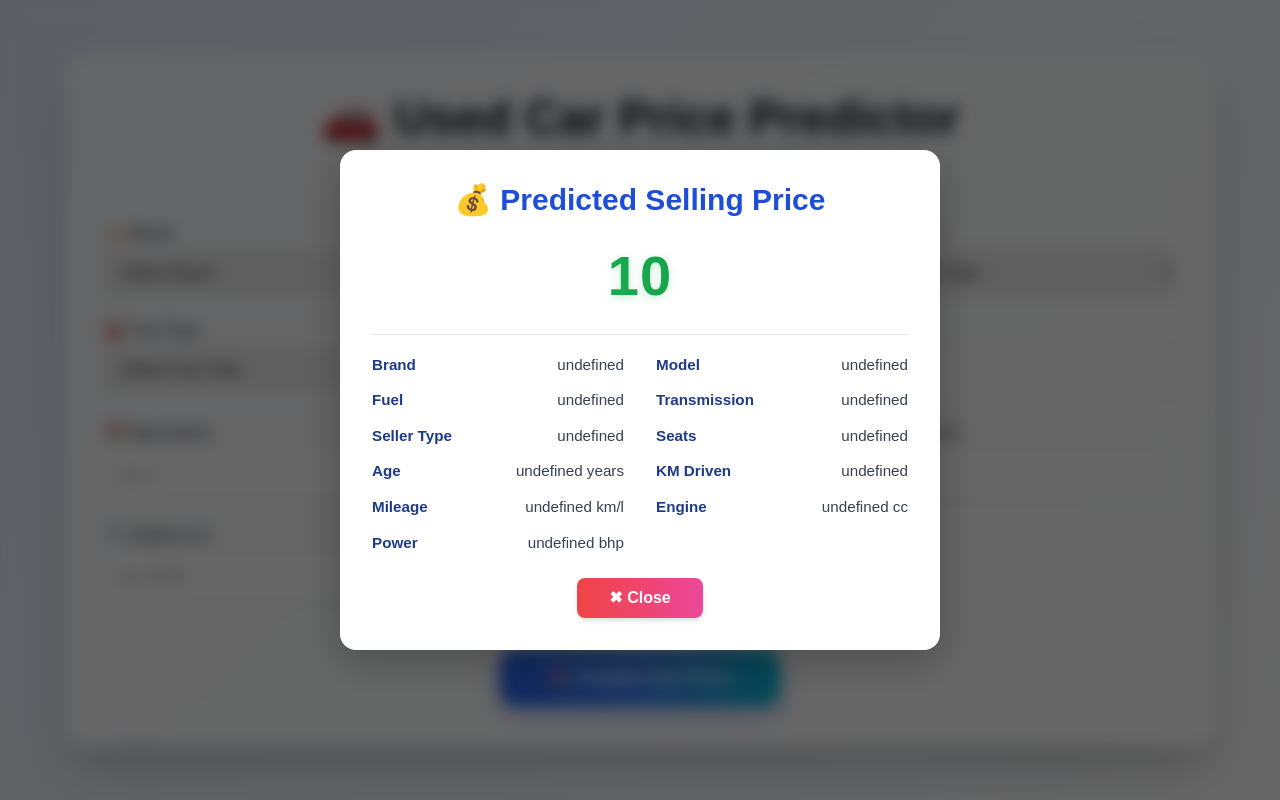
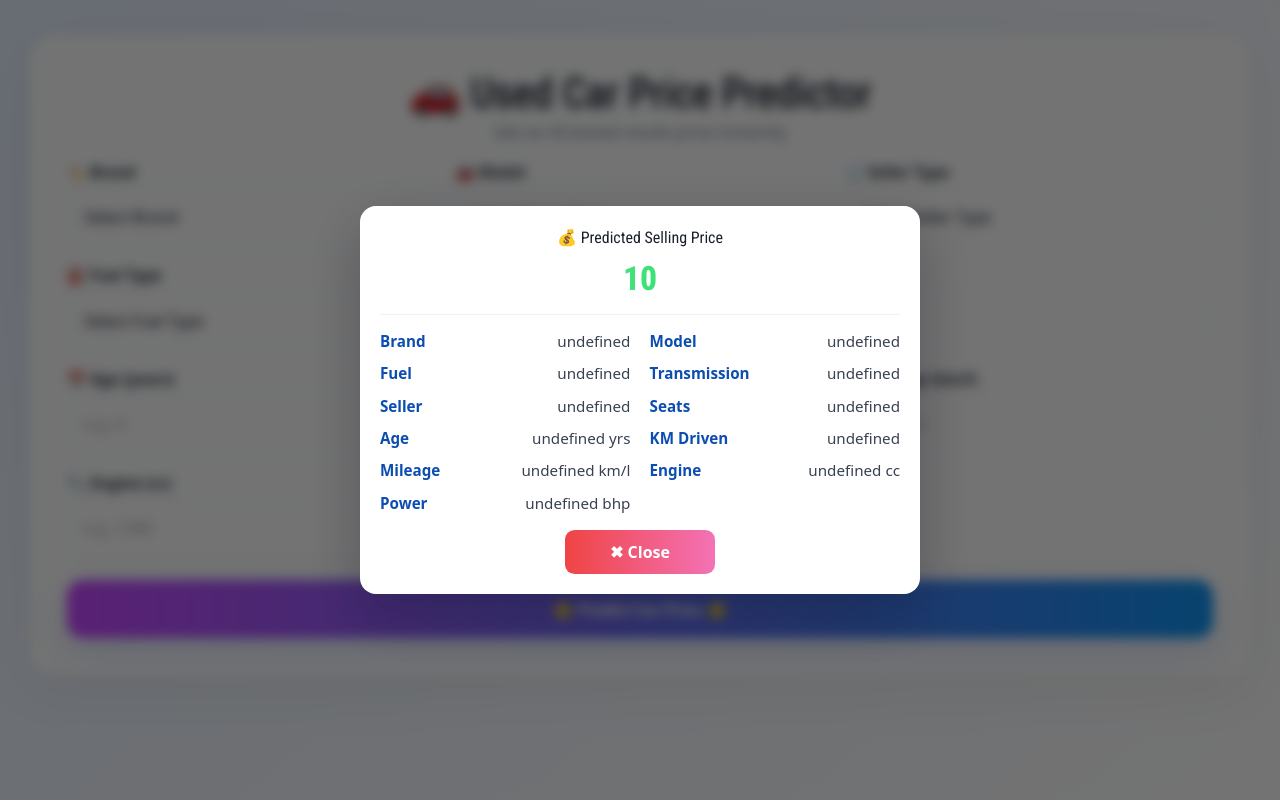
Before and after one commit to NirmalPatel-02/UsedCarPricePredict, a FastAPI app: template templates/index.html in a window 1280 px wide. Run offline with FastAPI, Linux system fonts and the light colour scheme; the template is opened without the code that fills it: most values are stand-ins (such as "Sample title", 1, 10 or a date in 2020).

Commit message:
Final Changes

```diff
--- a/templates/index.html
+++ b/templates/index.html
@@ -2,107 +2,177 @@
 <html lang="en">
 <head>
   <meta charset="UTF-8" />
+  <meta name="viewport" content="width=device-width, initial-scale=1.0"/>
   <title>🚗 Used Car Price Predictor</title>
   <link href="https://cdn.jsdelivr.net/npm/tailwindcss@2.2.19/dist/tailwind.min.css" rel="stylesheet" />
-  <link rel="stylesheet" href="/static/style.css" />
+  <link rel="preconnect" href="https://fonts.googleapis.com">
+  <link rel="preconnect" href="https://fonts.gstatic.com" crossorigin>
+  <link href="https://fonts.googleapis.com/css2?family=Roboto+Condensed:ital,wght@0,100..900;1,100..900&display=swap" rel="stylesheet">
   <style>
+    *, *::before, *::after { box-sizing: border-box; }
+    html, body { width: 100%; overflow-x: hidden; margin: 0; padding: 0; }
     body {
-      background: linear-gradient(135deg, #e6f0ff 0%, #ffffff 100%);
+      background: linear-gradient(135deg,#e6f0ff 0%,#ffffff 100%);
       min-height: 100vh;
-      font-family: 'Poppins', sans-serif;
-      overflow-x: hidden;
+      font-family: 'Poppins', system-ui, -apple-system, "Segoe UI", Roboto, "Helvetica Neue", Arial;
       color: #1a202c;
+      -webkit-font-smoothing:antialiased;
+      -moz-osx-font-smoothing:grayscale;
+    }
+
+    .page-wrap {
+      width: 100%;
+      padding: 2.2rem 1rem;
+      display:flex;
+      align-items:flex-start;
+      justify-content:center;
     }
 
     .glass-card {
-      background: rgba(255, 255, 255, 0.8);
-      backdrop-filter: blur(20px);
-      border: 1px solid rgba(255, 255, 255, 0.3);
-      transition: transform 0.3s ease, box-shadow 0.3s ease;
+      width: 100%;
+      max-width: 1220px;
+      background: rgba(255,255,255,0.94);
+      backdrop-filter: blur(12px);
+      border: 1px solid rgba(255,255,255,0.42);
+      border-radius: 1.5rem;
+      padding: 2.25rem;
+      box-shadow: 0 16px 60px rgba(6,10,24,0.06);
+      transition: transform .22s ease, box-shadow .22s ease;
+      box-sizing: border-box;
+      overflow: hidden;
     }
-    .glass-card:hover {
-      transform: scale(1.01);
-      box-shadow: 0 12px 40px rgba(0, 0, 0, 0.15);
+    .glass-card:hover { transform: translateY(-4px); }
+
+    h1 { margin:0 0 .35rem; font-size:2.6rem; color:#0f172a; line-height:1; }
+    p.lead { margin:0 0 1rem; color:#64748b; font-size:1.05rem; }
+
+    form {
+      width:100%;
+      display:grid;
+      grid-template-columns: 1fr;
+      gap: 1.25rem;
+      margin:0;
+      padding:0;
+      align-items:start;
     }
 
-    .modal {
-      display: none;
-      position: fixed;
-      inset: 0;
-      background: rgba(0, 0, 0, 0.6);
-      backdrop-filter: blur(8px);
-      justify-content: center;
-      align-items: center;
-      z-index: 50;
+    @media (min-width:640px) {
+      form { grid-template-columns: 1fr 1fr; }
     }
-    .modal-content {
-      background: white;
-      border-radius: 1rem;
-      padding: 2rem;
-      width: 90%;
-      max-width: 600px;
-      text-align: center;
-      box-shadow: 0 10px 40px rgba(0, 0, 0, 0.25);
-      animation: fadeInUp 0.5s ease;
+    @media (min-width:1024px) {
+      form { grid-template-columns: 1fr 1fr 1fr; }
     }
 
-    @keyframes fadeInUp {
-      from { opacity: 0; transform: translateY(40px); }
-      to { opacity: 1; transform: translateY(0); }
+    form > div { display:block; min-width:0; }
+
+    label {
+      display:block;
+      font-weight:600;
+      font-size:.95rem;
+      margin-bottom:.35rem;
+      color:#1f2937;
     }
 
-    .gradient-price {
-      font-size: 3.5rem;
-      font-weight: 800;
-      background: linear-gradient(90deg, #22c55e, #16a34a, #15803d);
-      -webkit-background-clip: text;
-      -webkit-text-fill-color: transparent;
-      letter-spacing: 1px;
-      text-shadow: 0 2px 10px rgba(34, 197, 94, 0.25);
+    input, select, textarea {
+      width:100%;
+      padding:.92rem 1rem;
+      font-size:1rem;
+      border-radius:.85rem;
+      border:1px solid #e6eaf0;
+      background: rgba(255,255,255,0.98);
+      outline:none;
+      color:#0f172a;
+    }
+    input::placeholder { color:#9ca3af; }
+    select { appearance:none; -webkit-appearance:none; -moz-appearance:none; }
+
+    input:focus, select:focus, textarea:focus {
+      border-color: #2563eb;
+      box-shadow: 0 10px 30px rgba(37,99,235,0.08);
     }
 
     .predict-btn {
-      background: linear-gradient(90deg, #2563eb, #3b82f6, #06b6d4);
-      color: white;
-      font-weight: 700;
-      font-size: 1.2rem;
-      padding: 0.9rem 3rem;
-      border-radius: 1rem;
-      box-shadow: 0 6px 20px rgba(37, 99, 235, 0.4);
-      transition: all 0.3s ease;
+      grid-column: 1 / -1;
+      margin-top: .25rem;
+      background: linear-gradient(90deg,#2563eb,#3b82f6,#06b6d4);
+      color:white;
+      font-weight:800;
+      padding:.98rem 1.25rem;
+      border-radius:1rem;
+      border:none;
+      cursor:pointer;
+      box-shadow: 0 12px 36px rgba(37,99,235,0.18);
+      transition: transform .12s ease, box-shadow .12s ease;
+      font-size:1.02rem;
+    }
+    .predict-btn:hover { transform: translateY(-3px); box-shadow: 0 18px 46px rgba(37,99,235,0.22); }
+
+    .modal {
+      display:none;
+      position:fixed;
+      inset:0;
+      background: rgba(0,0,0,0.55);
+      backdrop-filter: blur(6px);
+      align-items:center;
+      justify-content:center;
+      z-index:120;
+      padding:1rem;
+    }
+    .modal.open { display:flex; }
+    .modal-content {
+      width:100%;
+      max-width:560px;
+      background:#fff;
+      border-radius:1rem;
+      padding:1.25rem;
+      box-shadow: 0 20px 60px rgba(2,6,23,0.25);
+      box-sizing:border-box;
+      max-height: calc(100vh - 40px);
+      overflow-y: auto;
+    }
+    .modal-head {
+      display: flex;
+      justify-content: center;
+      align-items: center;
+      text-align: center;
     }
 
-    .predict-btn:hover {
-      transform: scale(1.07);
-      box-shadow: 0 10px 30px rgba(59, 130, 246, 0.5);
-      background: linear-gradient(90deg, #1d4ed8, #2563eb, #0284c7);
+    .modal-title {
+        font-weight: 700;
+        color: #0f172a;
+        text-align: center !important;
+        width: 100%;
+    }
+    .modal-close { background:transparent; border:none; font-size:1.3rem; cursor:pointer; color:#475569; }
+
+    .gradient-price {
+      font-weight:800;
+      font-size:2.1rem;
+      background: linear-gradient(270deg, #22c55e, #5aff94);
+      -webkit-background-clip:text;
+      -webkit-text-fill-color:transparent;
+      margin:.25rem 0 .6rem;
     }
 
     .details-grid {
-      display: grid;
-      grid-template-columns: 1fr 1fr;
-      gap: 0.8rem 2rem;
-      border-top: 1px solid #e5e7eb;
-      padding-top: 1.2rem;
-      text-align: left;
+      display:grid;
+      grid-template-columns:1fr 1fr;
+      gap:.6rem 1.2rem;
+      border-top: 1px solid #eef2f7;
+      padding-top:.9rem;
+      margin-top:.6rem;
     }
+    .details-grid p { margin:0; display:flex; justify-content:space-between; align-items:center; color:#374151; font-size:.95rem; }
+    .details-grid strong { color:#0b4db1; font-weight:600; margin-right:.5rem; }
 
-    .details-grid p {
-      font-size: 0.95rem;
-      color: #374151;
-      display: flex;
-      justify-content: space-between;
-    }
-
-    .details-grid strong {
-      color: #1e3a8a;
-      font-weight: 600;
-    }
-
-    @media (max-width: 600px) {
-      .details-grid {
-        grid-template-columns: 1fr;
-      }
+    @media (max-width:640px) {
+      .glass-card { padding:1.2rem; border-radius:1rem; }
+      h1 { font-size:1.6rem; margin-bottom:.35rem; }
+      p.lead { margin-bottom:.9rem; font-size:.98rem; }
+      .modal-content { padding:1rem; max-width:94%; }
+      .gradient-price { font-size:1.7rem; }
+      .details-grid { grid-template-columns:1fr; gap:.45rem; }
+      .predict-btn { padding:.9rem; font-size:1rem; border-radius:.9rem; }
     }
   </style>
 
@@ -110,154 +180,193 @@
     const brandModels = JSON.parse('{{ brand_model_map | safe }}');
 
     function updateModels() {
-      const brand = document.getElementById("brand").value;
-      const modelDropdown = document.getElementById("model_name");
-      modelDropdown.innerHTML = "";
-
-      const placeholder = document.createElement("option");
-      placeholder.value = "";
-      placeholder.textContent = brand ? "Select Model" : "Select Brand First";
+      const brand = document.getElementById('brand').value;
+      const modelDropdown = document.getElementById('model_name');
+      if (!modelDropdown) return;
+      modelDropdown.innerHTML = '';
+      const placeholder = document.createElement('option');
+      placeholder.value = '';
       placeholder.disabled = true;
       placeholder.selected = true;
+      placeholder.textContent = brand ? 'Select Model' : 'Select Brand First';
       modelDropdown.appendChild(placeholder);
 
       if (brand && brandModels[brand]) {
-        brandModels[brand].forEach(model => {
-          const option = document.createElement("option");
-          option.value = model;
-          option.textContent = model;
-          modelDropdown.appendChild(option);
+        brandModels[brand].forEach(m => {
+          const opt = document.createElement('option');
+          opt.value = m;
+          opt.textContent = m;
+          modelDropdown.appendChild(opt);
         });
       }
     }
 
     function openModal(details, price) {
-      const modal = document.getElementById("resultModal");
-      const detailList = document.getElementById("carDetails");
-      const priceText = document.getElementById("predictedPrice");
+      const modal = document.getElementById('resultModal');
+      const priceEl = document.getElementById('predictedPrice');
+      const detailsEl = document.getElementById('carDetails');
 
-      priceText.textContent = price;
-      detailList.innerHTML = `
+      priceEl.textContent = price;
+      detailsEl.innerHTML = `
         <div class="details-grid">
           <p><strong>Brand</strong><span>${details.brand}</span></p>
           <p><strong>Model</strong><span>${details.model_name}</span></p>
           <p><strong>Fuel</strong><span>${details.fuel_type}</span></p>
           <p><strong>Transmission</strong><span>${details.transmission}</span></p>
-          <p><strong>Seller Type</strong><span>${details.seller_type}</span></p>
+          <p><strong>Seller</strong><span>${details.seller_type}</span></p>
           <p><strong>Seats</strong><span>${details.seats}</span></p>
-          <p><strong>Age</strong><span>${details.vehicle_age} years</span></p>
+          <p><strong>Age</strong><span>${details.vehicle_age} yrs</span></p>
           <p><strong>KM Driven</strong><span>${details.km_driven}</span></p>
           <p><strong>Mileage</strong><span>${details.mileage} km/l</span></p>
           <p><strong>Engine</strong><span>${details.engine} cc</span></p>
           <p><strong>Power</strong><span>${details.max_power} bhp</span></p>
-        </div>
-      `;
-      modal.style.display = "flex";
+        </div>`;
+
+      modal.classList.add('open');
+      document.body.style.overflow = 'hidden';
     }
 
     function closeModal() {
-      document.getElementById("resultModal").style.display = "none";
+      const modal = document.getElementById('resultModal');
+      modal.classList.remove('open');
+      document.body.style.overflow = '';
     }
 
     function validateForm() {
-      const requiredFields = document.querySelectorAll("select[required], input[required]");
-      for (const field of requiredFields) {
-        if (!field.value.trim()) {
-          alert("⚠️ Please fill all fields before predicting the price!");
-          field.focus();
+      const requiredFields = document.querySelectorAll('select[required], input[required]');
+      for (const el of requiredFields) {
+        if (!String(el.value).trim()) {
+          el.focus();
+          alert('⚠️ Please fill all fields before predicting the price!');
           return false;
         }
       }
       return true;
     }
 
-    window.onload = () => updateModels();
+    window.addEventListener('load', () => {
+      const b = document.getElementById('brand');
+      if (b && b.value) updateModels();
+
+      const modal = document.getElementById('resultModal');
+      if (modal) {
+        modal.addEventListener('click', (e) => {
+          if (e.target === modal) closeModal();
+        });
+      }
+
+      document.addEventListener('keydown', (e) => {
+        if (e.key === 'Escape') closeModal();
+      });
+    });
   </script>
 </head>
 
 <body>
-  <div class="w-full min-h-screen flex flex-col justify-center items-center px-6">
-    <div class="glass-card w-full max-w-6xl p-10 rounded-3xl shadow-2xl">
-      <h1 class="text-5xl text-center font-bold mb-3" style="color: #111827; text-shadow: 2px 2px 5px rgba(0,0,0,0.15);">
-        🚗 Used Car Price Predictor
-      </h1>
-      <p class="text-center text-gray-600 mb-10 text-lg">Get an AI-based resale price instantly</p>
+  <div class="page-wrap">
+    <div class="glass-card" role="main" aria-labelledby="title">
+      <h1 id="title" style="text-align: center;font-family:'Roboto Condensed';text-shadow: 1px 1px 5px rgb(143, 143, 143);">🚗 Used Car Price Predictor</h1>
+      <p class="lead" style="text-align: center;">Get an AI-based resale price instantly</p>
 
-      <form method="post" action="/predict" class="grid grid-cols-3 gap-6" onsubmit="return validateForm()">
-        {% for field in ["brand", "model_name", "seller_type", "fuel_type", "transmission"] %}
-        {% endfor %}
-
+      <form method="post" action="/predict" onsubmit="return validateForm()">
         <div>
-          <label class="block mb-1 font-medium">🏷️ Brand</label>
-          <select name="brand" id="brand" class="w-full border p-3 rounded" required onchange="updateModels()">
+          <label>🏷️ Brand</label>
+          <select name="brand" id="brand" required onchange="updateModels()">
             <option value="" disabled selected>Select Brand</option>
             {% for brand in brands %}
-              <option value="{{brand}}">{{brand}}</option>
+              <option value="{{ brand }}">{{ brand }}</option>
             {% endfor %}
           </select>
         </div>
 
         <div>
-          <label class="block mb-1 font-medium">🚘 Model</label>
-          <select name="model_name" id="model_name" class="w-full border p-3 rounded" required>
+          <label>🚘 Model</label>
+          <select name="model_name" id="model_name" required>
             <option value="" disabled selected>Select Brand First</option>
           </select>
         </div>
 
         <div>
-          <label class="block mb-1 font-medium">🧾 Seller Type</label>
-          <select name="seller_type" class="w-full border p-3 rounded" required>
+          <label>🧾 Seller Type</label>
+          <select name="seller_type" required>
             <option value="" disabled selected>Select Seller Type</option>
             {% for s in seller_types %}
-              <option value="{{s}}">{{s}}</option>
+              <option value="{{ s }}">{{ s }}</option>
             {% endfor %}
           </select>
         </div>
 
         <div>
-          <label class="block mb-1 font-medium">⛽ Fuel Type</label>
-          <select name="fuel_type" class="w-full border p-3 rounded" required>
+          <label>⛽ Fuel Type</label>
+          <select name="fuel_type" required>
             <option value="" disabled selected>Select Fuel Type</option>
             {% for f in fuel_types %}
-              <option value="{{f}}">{{f}}</option>
+              <option value="{{ f }}">{{ f }}</option>
             {% endfor %}
           </select>
         </div>
 
         <div>
-          <label class="block mb-1 font-medium">⚙️ Transmission</label>
-          <select name="transmission" class="w-full border p-3 rounded" required>
+          <label>⚙️ Transmission</label>
+          <select name="transmission" required>
             <option value="" disabled selected>Select Transmission</option>
             {% for t in transmissions %}
-              <option value="{{t}}">{{t}}</option>
+              <option value="{{ t }}">{{ t }}</option>
             {% endfor %}
           </select>
         </div>
 
-        <div><label class="block mb-1 font-medium">💺 Seats</label><input name="seats" type="number" placeholder="e.g. 5" class="w-full border p-3 rounded" required></div>
-        <div><label class="block mb-1 font-medium">📅 Age (years)</label><input name="vehicle_age" type="number" placeholder="e.g. 4" class="w-full border p-3 rounded" required></div>
-        <div><label class="block mb-1 font-medium">📍 KM Driven</label><input name="km_driven" type="number" placeholder="e.g. 45000" class="w-full border p-3 rounded" required></div>
-        <div><label class="block mb-1 font-medium">🚦 Mileage (km/l)</label><input name="mileage" type="number" step="0.1" placeholder="e.g. 18.5" class="w-full border p-3 rounded" required></div>
-        <div><label class="block mb-1 font-medium">🔧 Engine (cc)</label><input name="engine" type="number" placeholder="e.g. 1200" class="w-full border p-3 rounded" required></div>
-        <div><label class="block mb-1 font-medium">⚡ Max Power (bhp)</label><input name="max_power" type="number" step="0.1" placeholder="e.g. 82.5" class="w-full border p-3 rounded" required></div>
+        <div>
+          <label>💺 Seats</label>
+          <input name="seats" type="number" placeholder="e.g. 5" required>
+        </div>
 
-        <div class="col-span-3 text-center mt-6">
-          <button type="submit" class="predict-btn">
-            🔮 Predict Car Price
-          </button>
+        <div>
+          <label>📅 Age (years)</label>
+          <input name="vehicle_age" type="number" placeholder="e.g. 4" required>
         </div>
+
+        <div>
+          <label>📍 KM Driven</label>
+          <input name="km_driven" type="number" placeholder="e.g. 45000" required>
+        </div>
+
+        <div>
+          <label>🚦 Mileage (km/l)</label>
+          <input name="mileage" type="number" step="0.1" placeholder="e.g. 18.5" required>
+        </div>
+
+        <div>
+          <label>🔧 Engine (cc)</label>
+          <input name="engine" type="number" placeholder="e.g. 1200" required>
+        </div>
+
+        <div>
+          <label>⚡ Max Power (bhp)</label>
+          <input name="max_power" type="number" step="0.1" placeholder="e.g. 82.5" required>
+        </div>
+
+        <button type="submit" class="predict-btn" style="font-family:'Roboto Condensed';font-size: large;background: linear-gradient(to right , rgb(200, 73, 255) , rgb(16, 149, 244));" >🌟 Predict Car Price 🌟</button>
       </form>
     </div>
   </div>
 
-  <div id="resultModal" class="modal">
-    <div class="modal-content">
-      <h2 class="text-3xl font-bold text-blue-700 mb-4">💰 Predicted Selling Price</h2>
-      <p id="predictedPrice" class="gradient-price mb-4"></p>
-      <div id="carDetails" class="text-gray-700"></div>
-      <button onclick="closeModal()" class="mt-6 bg-gradient-to-r from-red-500 to-pink-500 hover:from-red-600 hover:to-pink-600 text-white py-2 px-8 rounded-lg shadow-md font-semibold transition-all">
-        ✖ Close
-      </button>
+  <div id="resultModal" class="modal" role="dialog" aria-modal="true">
+    <div class="modal-content" role="document" style="text-align: center;">
+      <div class="modal-head" style="text-align: center;">
+        <div style="font-family:'Roboto Condensed'">💰 Predicted Selling Price</div>
+      </div>
+
+      <div>
+        <p id="predictedPrice" class="gradient-price" style="font-family:'Roboto Condensed';"></p>
+        <div id="carDetails"></div>
+
+        <div style="text-align:center;margin-top:1rem;">
+          <button onclick="closeModal()" style="background:linear-gradient(90deg,#ef4444,#f472b6); color:#fff; border:none; padding:.6rem 1rem; border-radius:.6rem; font-weight:700;width: 150px;">
+            ✖ Close
+          </button>
+        </div>
+      </div>
     </div>
   </div>
 
```
